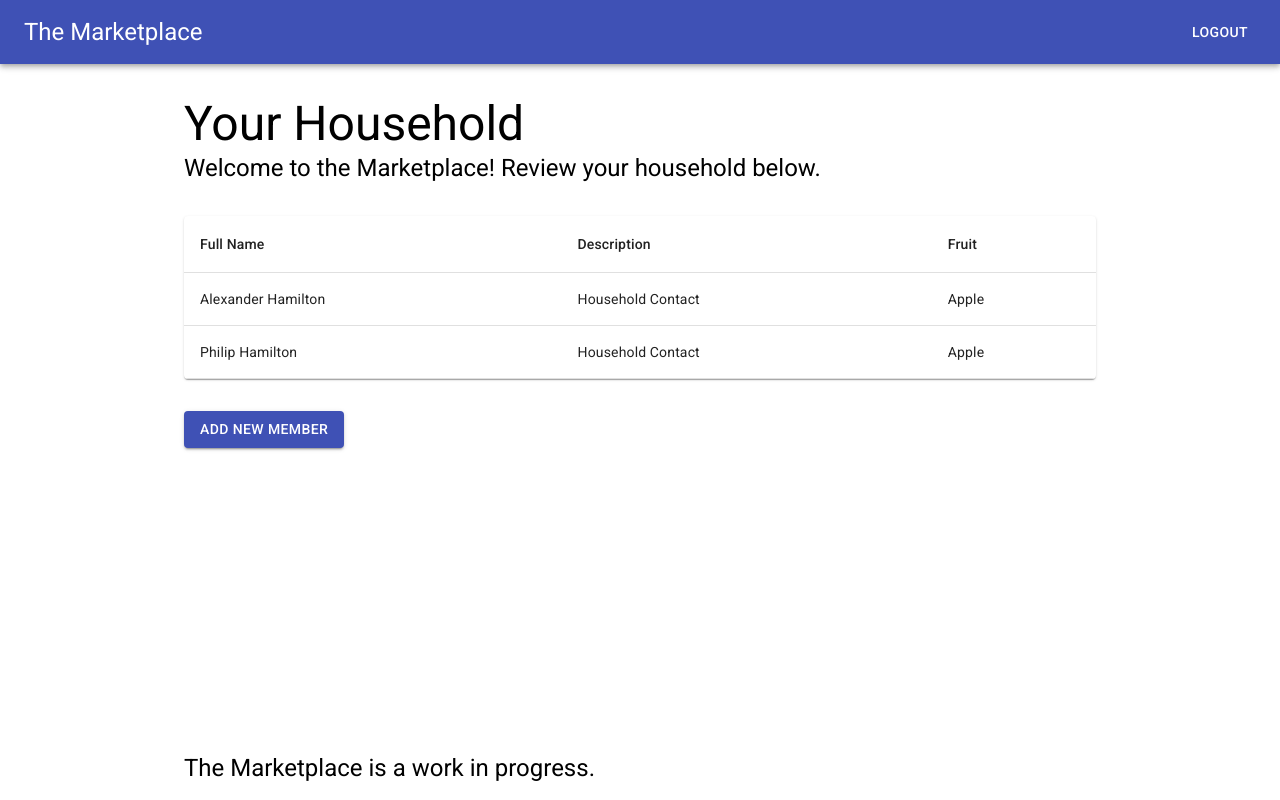
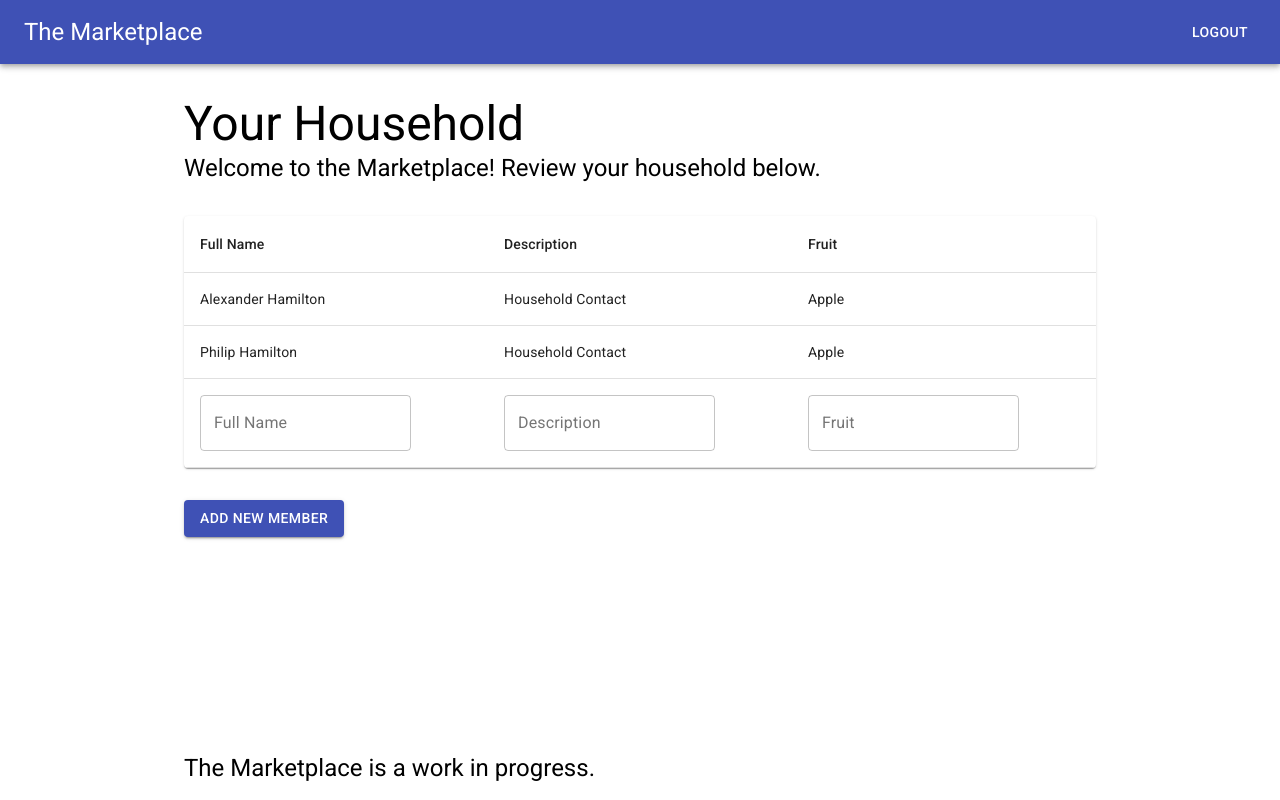
Before and after one commit to iampruven/fake-health-care-gov-vp, a React (Create React App) app: page / in a window 1280 px wide. Both pictures are taken after a click on the button "ADD NEW MEMBER". Built offline with nearby package versions, Linux system fonts and the light colour scheme.

Commit message:
click btn for new addition

```diff
--- a/src/App.js
+++ b/src/App.js
@@ -3,6 +3,7 @@ import {
   Box,
   Button,
   Container,
+  TextField,
   Toolbar,
   Typography,
 } from "@material-ui/core";
@@ -13,9 +14,16 @@ import TableContainer from "@material-ui/core/TableContainer";
 import TableHead from "@material-ui/core/TableHead";
 import TableRow from "@material-ui/core/TableRow";
 import Paper from "@material-ui/core/Paper";
+import { useState } from "react";
 import "./App.css";
 
 function App() {
+
+  const [name, setName] = useState("");
+  const [description, setDescription] = useState("")
+  const [fruit, setFruit] = useState("");
+  const [editMode, setEditMode] = useState(false);
+
   function createData(name, description, fruit) {
     return { name, description, fruit };
   }
@@ -24,6 +32,7 @@ function App() {
     createData("Alexander Hamilton", "Household Contact", "Apple"),
     createData("Philip  Hamilton", "Household Contact", "Apple"),
   ];
+
 
   return (
     <>
@@ -62,12 +71,18 @@ function App() {
                     </TableRow>
                   );
                 })}
+                {editMode &&
+                    <TableRow>
+                      <TableCell component="th"><TextField id="outlined-basic" label="Full Name" variant="outlined" onChange={(ev)=>setName(ev.target.value)}/></TableCell>
+                      <TableCell><TextField id="outlined-basic" label="Description" variant="outlined" onChange={(ev)=>setDescription(ev.target.value)}/></TableCell>
+                      <TableCell><TextField id="outlined-basic" label="Fruit" variant="outlined" onChange={(ev)=>setFruit(ev.target.value)} /></TableCell>
+                    </TableRow>}
               </TableBody>
             </Table>
           </TableContainer>
         </Box>
         <Box pt={4}>
-          <Button variant="contained" color="primary">
+          <Button variant="contained" color="primary" onClick={()=>setEditMode(true)}>
             Add New Member
           </Button>
         </Box>
```
